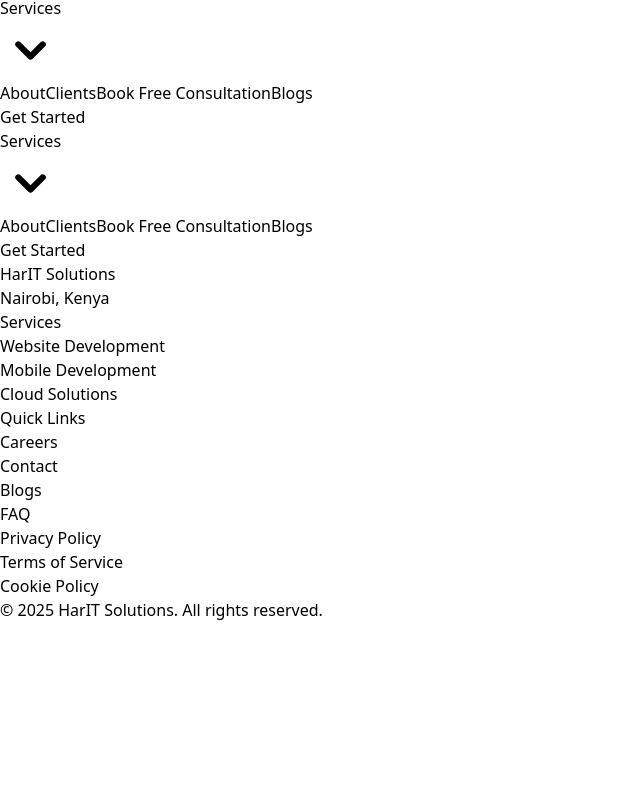
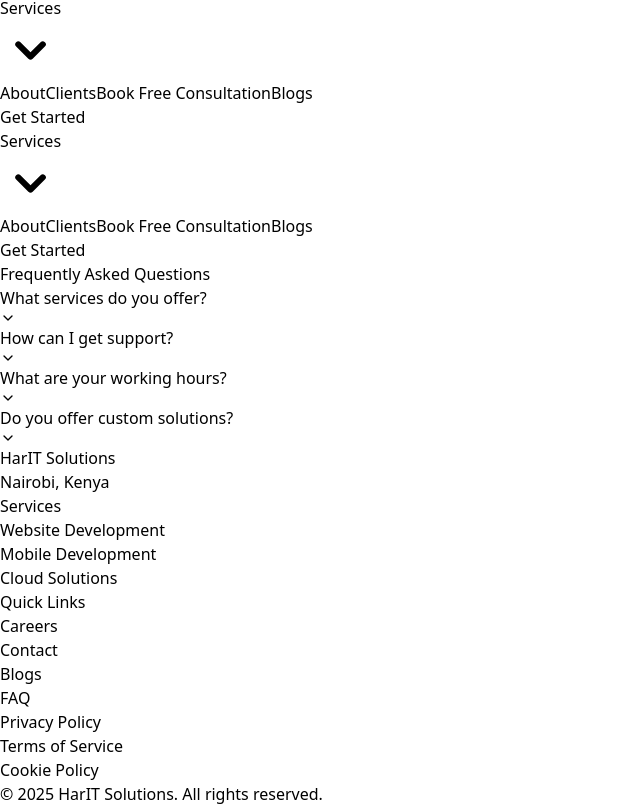
Before and after one commit to HarIT-Solutions/HarIT-Frontend, a React (Vite) app: page /faqs in a window 1280 px wide. Shown: the part 1141-1947 px from the top of the page, without its empty margins (0-640 px from the left). Before the commit the page ends 1763 px from the top, so only its background shows below. Built offline with nearby package versions, Linux system fonts and the light colour scheme.

Commit message:
Fix: modify the faqs page

```diff
--- a/src/components/Footer.tsx
+++ b/src/components/Footer.tsx
@@ -29,7 +29,7 @@
               <li><Link to="/" className="hover:text-gray-300">Careers</Link></li>
               <li><Link to="/" className="hover:text-gray-300">Contact</Link></li>
               <li><Link to="/" className="hover:text-gray-300">Blogs</Link></li>
-              <li><Link to="/" className="hover:text-gray-300">FAQ</Link></li>
+              <li><Link to="/faqs" className="hover:text-gray-300">FAQ</Link></li>
             </ul>
           </div>
 
--- a/src/main.tsx
+++ b/src/main.tsx
@@ -6,13 +6,13 @@
 import Home from './pages/Home.tsx'
 import About from './pages/About.tsx'
 import Clients from './pages/Clients.tsx'
-import Blogs from './pages/Blogs.tsx'
 import Services from './pages/Services.tsx'
 import BookFreeConsultation from './pages/BookFreeConsultation.tsx'
 import Faqs from './pages/Faqs.tsx'
 import WebDevelopment from './pages/WebDevelopment.tsx'
 import MobileDevelopment from './pages/MobileDevelopment.tsx'
 import CloudSolutions from './pages/CloudSolutions.tsx'
+import Blogs from './pages/Blogs.tsx'
 
 createRoot(document.getElementById('root')!).render(
   <StrictMode>
@@ -28,7 +28,7 @@
           <Route path="/clients" element={<Clients />} />
           <Route path="/book-consultation" element={<BookFreeConsultation />} />
           <Route path="/blogs" element={<Blogs />} />
-          <Route path="/frequently-asked-questions" element={<Faqs />} />
+          <Route path="/faqs" element={<Faqs />} />
         </Routes>
       </App>
     </Router>
--- a/src/pages/Faqs.tsx
+++ b/src/pages/Faqs.tsx
@@ -1,11 +1,87 @@
-import React from 'react'
+import React, { useState } from 'react';
+import { FiChevronDown, FiChevronUp } from 'react-icons/fi';
 
-type Props = {}
-
-const Faqs = (props: Props) => {
-  return (
-    <div>Faqs</div>
-  )
+interface FaqItem {
+  id: number;
+  question: string;
+  answer: string;
+  isOpen: boolean;
 }
 
-export default Faqs
+const Faqs: React.FC = () => {
+  const [faqs, setFaqs] = useState<FaqItem[]>([
+    {
+      id: 1,
+      question: "What services do you offer?",
+      answer: "We offer a wide range of IT solutions including web development, mobile app development, cloud services, and IT consulting.",
+      isOpen: false
+    },
+    {
+      id: 2,
+      question: "How can I get support?",
+      answer: "You can reach our support team 24/7 through email, phone, or our live chat system on the website.",
+      isOpen: false
+    },
+    {
+      id: 3,
+      question: "What are your working hours?",
+      answer: "We operate Monday through Friday, 9:00 AM to 6:00 PM EST. However, our support team is available 24/7 for urgent matters.",
+      isOpen: false
+    },
+    {
+      id: 4,
+      question: "Do you offer custom solutions?",
+      answer: "Yes, we specialize in creating custom solutions tailored to meet your specific business needs and requirements.",
+      isOpen: false
+    }
+  ]);
+
+  const toggleFaq = (id: number) => {
+    setFaqs(faqs.map(faq =>
+      faq.id === id ? { ...faq, isOpen: !faq.isOpen } : faq
+    ));
+  };
+
+  return (
+    <div className="min-h-screen bg-gray-50 py-12 px-4 sm:px-6 lg:px-8">
+      <div className="max-w-3xl mx-auto">
+        <h1 className="text-3xl font-bold text-center text-gray-900 mb-8">
+          Frequently Asked Questions
+        </h1>
+
+        <div className="space-y-4">
+          {faqs.map((faq) => (
+            <div
+              key={faq.id}
+              className="bg-white rounded-lg shadow-md overflow-hidden"
+            >
+              <button
+                className="w-full px-6 py-4 flex justify-between items-center text-left"
+                onClick={() => toggleFaq(faq.id)}
+              >
+                <span className="text-lg font-medium text-gray-900">
+                  {faq.question}
+                </span>
+                {faq.isOpen ? (
+                  <FiChevronUp className="h-5 w-5 text-gray-500" />
+                ) : (
+                  <FiChevronDown className="h-5 w-5 text-gray-500" />
+                )}
+              </button>
+
+              {faq.isOpen && (
+                <div className="px-6 py-4 bg-gray-50">
+                  <p className="text-gray-700">
+                    {faq.answer}
+                  </p>
+                </div>
+              )}
+            </div>
+          ))}
+        </div>
+      </div>
+    </div>
+  );
+};
+
+export default Faqs;
--- a/src/pages/Services.tsx
+++ b/src/pages/Services.tsx
@@ -1,11 +1,71 @@
-import React from 'react'
+import React from 'react';
 
-type Props = {}
-
-const Services = (props: Props) => {
-  return (
-    <div>Services</div>
-  )
+interface Service {
+  id: number;
+  title: string;
+  description: string;
+  icon: string;
 }
 
-export default Services
+const Services: React.FC = () => {
+  const services: Service[] = [
+    {
+      id: 1,
+      title: "Web Development",
+      description: "Custom web applications built with modern technologies",
+      icon: "💻"
+    },
+    {
+      id: 2,
+      title: "Mobile Development",
+      description: "Native and cross-platform mobile applications",
+      icon: "📱"
+    },
+    {
+      id: 3,
+      title: "Cloud Solutions",
+      description: "Scalable cloud infrastructure and deployment",
+      icon: "☁️"
+    },
+    {
+      id: 4,
+      title: "Consulting",
+      description: "Technical consultation and solution architecture",
+      icon: "📊"
+    }
+  ];
+
+  return (
+    <div className="min-h-screen bg-gray-50 py-12 px-4 sm:px-6 lg:px-8">
+      <div className="max-w-7xl mx-auto">
+        <div className="text-center">
+          <h2 className="text-3xl font-extrabold text-gray-900 sm:text-4xl">
+            Our Services
+          </h2>
+          <p className="mt-4 text-xl text-gray-600">
+            Discover what we can do for your business
+          </p>
+        </div>
+
+        <div className="mt-20 grid grid-cols-1 gap-8 sm:grid-cols-2 lg:grid-cols-4">
+          {services.map((service) => (
+            <div
+              key={service.id}
+              className="bg-white rounded-lg shadow-lg p-6 hover:shadow-xl transition-shadow duration-300"
+            >
+              <div className="text-4xl mb-4">{service.icon}</div>
+              <h3 className="text-xl font-semibold text-gray-900 mb-2">
+                {service.title}
+              </h3>
+              <p className="text-gray-600">
+                {service.description}
+              </p>
+            </div>
+          ))}
+        </div>
+      </div>
+    </div>
+  );
+};
+
+export default Services;
```
